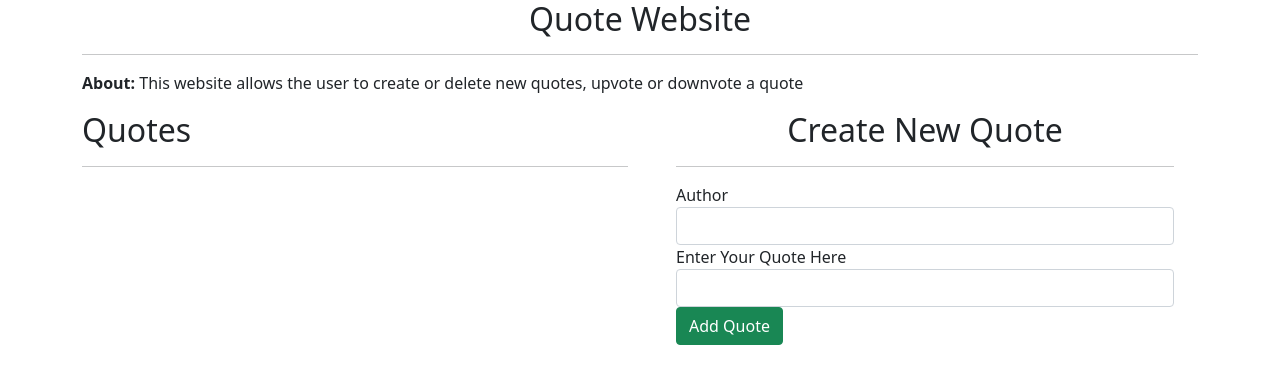
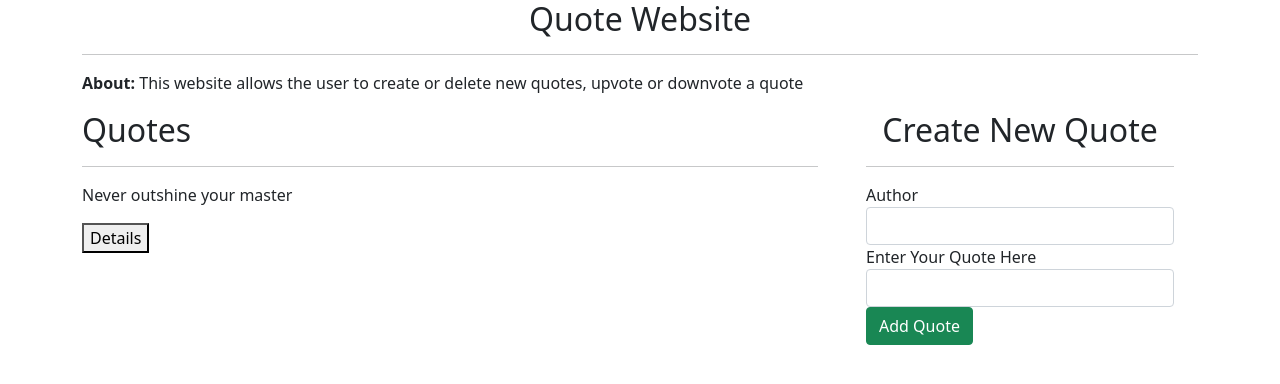
Before and after one commit to johnstat101/my-vote-website, an Angular app: page / in a window 1280 px wide. Shown: the top 384 px of the page. Built offline with nearby package versions, Linux system fonts and the light colour scheme.

Commit message:
add app quote details

```diff
--- a/src/app/quote-details/quote-details.component.html
+++ b/src/app/quote-details/quote-details.component.html
@@ -1 +1,3 @@
-<h1>works</h1>
+<p>Author: {{quote.author}}</p>
+<p>Upvotes: {{quote.upVote}}, Down Votes: {{quote.downVote}}</p>
+<button (click)="quoteDelete()">Delete Quote</button>
--- a/src/app/quote/quote.component.html
+++ b/src/app/quote/quote.component.html
@@ -3,20 +3,20 @@
     <hr>
     <p><b>About: </b>This website allows the user to create or delete new quotes, upvote or downvote a quote</p>
     <div class="row">
-        <div class="col-md-6">
+        <div class="col-md-8">
             <h2>Quotes</h2>
             <hr>
             <div *ngFor="let quote of quotes; let i = index">
                 <div>
                     <p>{{quote.quote}}</p>
-                    <button>Details</button>
+                    <button (click)='toggleDetails(i)'>Details</button>
                 </div>
                 <div *ngIf='quote.showDescription'>
                     <app-quote-details></app-quote-details>
                 </div>
             </div>
         </div>
-        <div class="col-md-6">
+        <div class="col-md-4">
             <app-quote-form (addQuote)="addNewQuote($event)"></app-quote-form>
         </div>
     </div>
--- a/src/app/quote/quote.component.ts
+++ b/src/app/quote/quote.component.ts
@@ -7,7 +7,9 @@ import { Quote } from '../quote';
   styleUrls: ['./quote.component.css']
 })
 export class QuoteComponent implements OnInit {
-  quotes:Quote[]=[]
+  quotes:Quote[]=[
+    new Quote(1,'john Kimani','Never outshine your master',0,0,new Date()),
+  ]
 
   addNewQuote(quote:any){
     let quoteLength = this.quotes.length;
```
